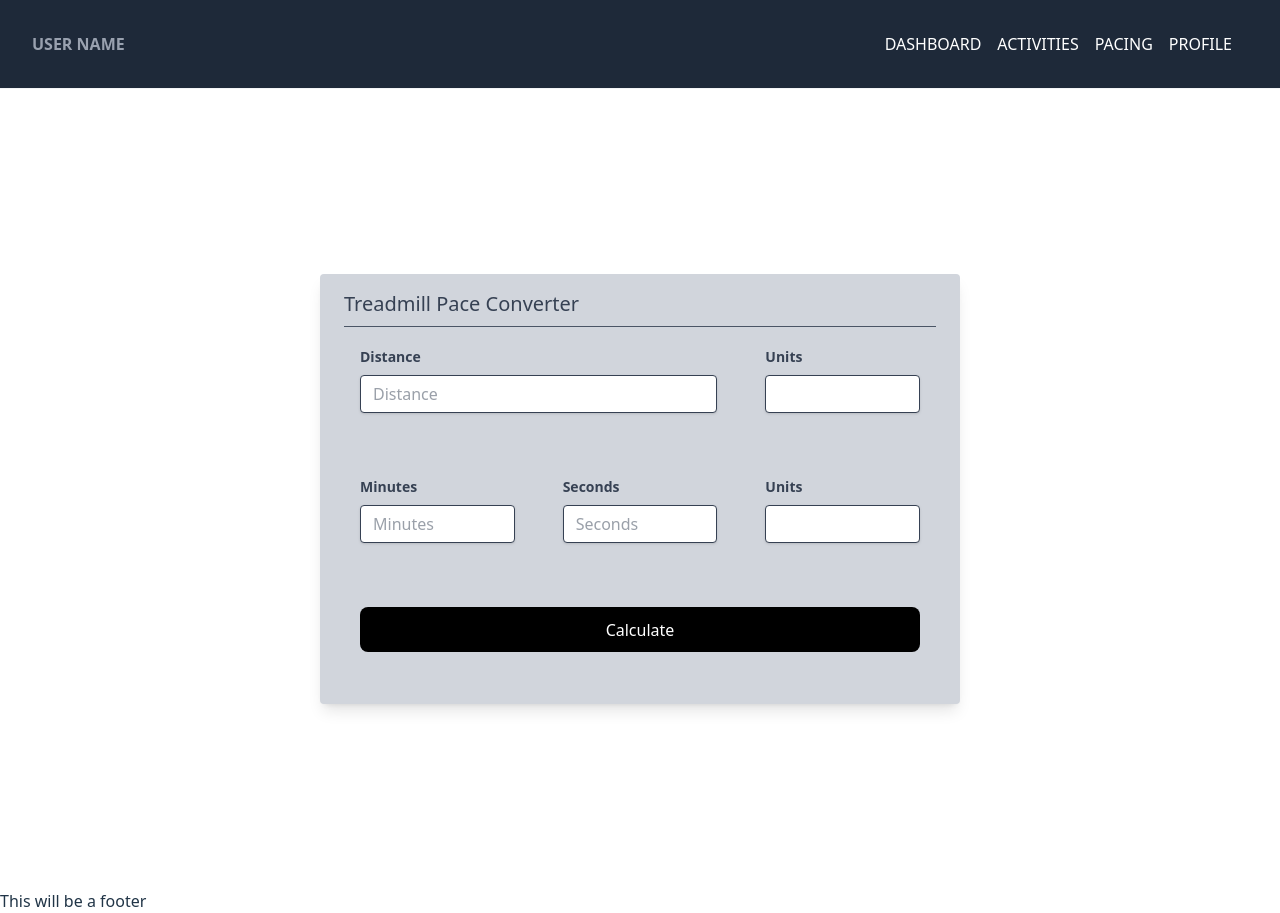
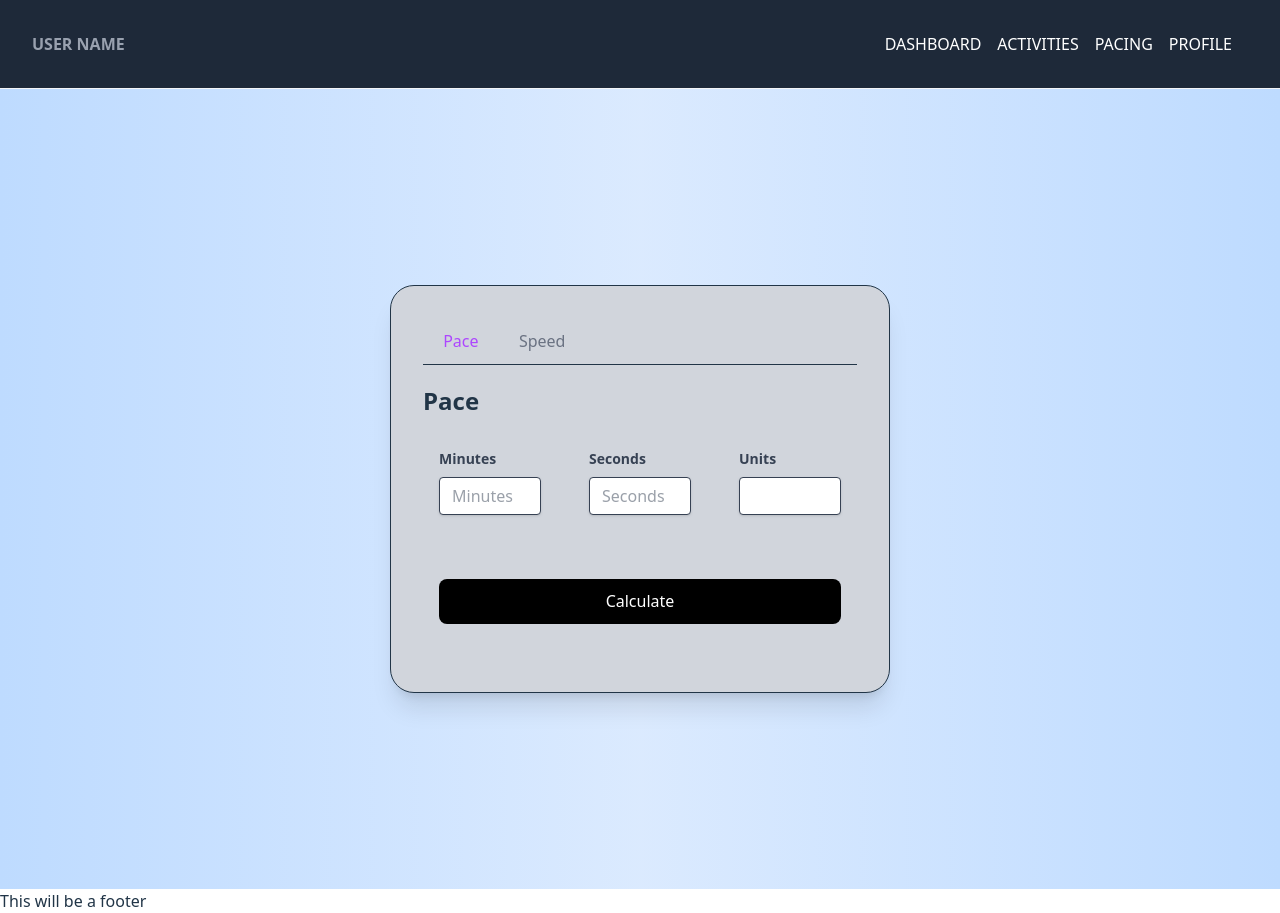
Before and after one commit to BrandtDavis/race-prep-multi-tool, a React (Vite) app in the folder client/: page /pace-converter in a window 1280 px wide. Built offline with nearby package versions, Linux system fonts and the light colour scheme.

Commit message:
Refactor, and implement tabs on main card

```diff
--- a/client/src/pages/PaceConverterPage.tsx
+++ b/client/src/pages/PaceConverterPage.tsx
@@ -1,124 +1,72 @@
-import NumericInput from "../components/inputs/numericInput";
-import SelectInput from "../components/inputs/selectInput";
-import CalculateButton from "../components/inputs/calculateButton";
-import { useState } from "react";
+import PaceCalculatorCard from "../components/cards/PaceCalculatorCard";
+import SpeedCalculatorCard from "../components/cards/SpeedCalculatorCard";
+
+import { act, useState } from "react";
 
 function PaceConverterPage() {
-  const [distance, setDistance] = useState("");
-  const [minutes, setMinutes] = useState("");
-  const [seconds, setSeconds] = useState("");
+  const [activeTab, setActiveTab] = useState("tab1")
 
-  const [distancePerHourUnits, setDistancePerHourUnits] = useState("");
-  const [minutesPerDistanceUnit, setMinutesPerDistanceUnit] = useState("");
+  const tabs = [
+    {id: "tab1", label: "Pace"},
+    {id: "tab2", label: "Speed"}
+  ];
 
-  const handleClick = async (
-    event: React.MouseEvent<HTMLButtonElement, MouseEvent>,
-  ) => {
-    const response = await fetch(
-      "http://localhost:5000/convert_pace?distance=10&pace=3:58&input_units=min/km&output_units=miles/hour",
-    );
-    const data = await response.json();
-    console.log("data: ", data);
-    console.log("event: ", event);
-  };
+  const tabContent = {
+    tab1: (
+      <div>
+        <h2 className="mb-3 text-2xl font-bold">Pace</h2>
+          <PaceCalculatorCard />
+      </div>
+    ),
+    tab2: (
+      <div>
+        <h2 className="mb-3 text-2xl font-bold">Speed</h2>
+          <SpeedCalculatorCard />
+      </div>
+    )
+  }
 
   return (
-    <div className="flex h-screen">
-      <div className="m-auto w-1/2 bg-gray-300 rounded overflow-hidden shadow-lg flex-wrap">
-        <div className="px-6 py-4">
-          <div className="text-gray-700 text-basefont-bold text-xl mb-2">
-            Treadmill Pace Converter
-          </div>
-          <hr className="border-gray-600 mt-2"></hr>
+    <div className="min h-screen w-full flex items-center justify-center
+      bg-gradient-to-r from-blue-200 via-blue-100 to-blue-200">
+        <div className="max-w-[500px] rounded-3xl border bg-gray-300 p-8 mx-10 shadow-xl space-y-5">
 
-          <form method="" className="w-full">
-            <div
-              id="paceConverterForm"
-              className="container grid w-full grid-cols-6 gap-12 px-4 py-5"
+        {/* Tabs */}
+        <div className="flex flex-wrap border-b">
+          {tabs.map((tab) => (
+            <button
+              key={tab.id}
+              className={`px-4 py-2 font-semibold ${
+                activeTab == tab.id
+                  ? "border-b-2 border-purple-5 text-purple-500"
+                  : "text-gray-500 hover:text-purple-500"
+              }`}
+              onClick={() => setActiveTab(tab.id)}
             >
-              <div className="col-span-4 mb-4">
-                <NumericInput
-                  inputId="distance"
-                  fieldName="distance"
-                  fieldValue={distance}
-                  onChange={(event: React.ChangeEvent<HTMLInputElement>) =>
-                    setDistance(event.target.value)
-                  }
-                  labelValue="Distance"
-                  placeholder="Distance"
-                />
-              </div>
+              {tab.label}
+            </button>
+          ))}
+        </div>
 
-              <div className="col-span-2 mb-4">
-                <SelectInput
-                  inputId="distancePerHourUnits"
-                  fieldName="distancePerHourUnits"
-                  fieldValue={distancePerHourUnits}
-                  onChange={(event: React.ChangeEvent<HTMLInputElement>) =>
-                    setDistancePerHourUnits(event.target.value)
-                  }
-                  labelValue="Units"
-                  choices={[
-                    { value: "km/hour", text: "KM/Hour" },
-                    { value: "miles/hour", text: "Miles/Hour" },
-                  ]}
-                />
-              </div>
+        {/* Tab Contents */}
+        <div>
+          {tabContent[activeTab]}
+        </div>
+        </div>
 
-              <div className="col-span-2 mb-4">
-                <NumericInput
-                  inputId="minutes"
-                  fieldName="minutes"
-                  fieldValue={minutes}
-                  onChange={(event: React.ChangeEvent<HTMLInputElement>) =>
-                    setMinutes(event.target.value)
-                  }
-                  labelValue="Minutes"
-                  placeholder="Minutes"
-                />
-              </div>
+      {/* <div className="flex h-screen"> */}
+        {/* <div className="m-auto w-1/2 bg-gray-300 rounded overflow-hidden shadow-lg flex-wrap"> */}
+          {/* <div className="px-6 py-4"> */}
+            {/* <div className="text-gray-700 text-basefont-bold text-xl mb-2"> */}
+              {/* Treadmill Pace Converter */}
+            {/* </div> */}
+            {/* <hr className="border-gray-600 mt-2"></hr> */}
 
-              <div className="col-span-2 mb-4">
-                <NumericInput
-                  inputId="seconds"
-                  fieldName="seconds"
-                  fieldValue={seconds}
-                  onChange={(event: React.ChangeEvent<HTMLInputElement>) =>
-                    setSeconds(event.target.value)
-                  }
-                  labelValue="Seconds"
-                  placeholder="Seconds"
-                />
-              </div>
-
-              <div className="col-span-2 mb-4">
-                <SelectInput
-                  inputId="minutesPerDistanceUnits"
-                  fieldName="minutesPerDistanceUnit"
-                  fieldValue={minutesPerDistanceUnit}
-                  onChange={(event: React.ChangeEvent<HTMLInputElement>) =>
-                    setMinutesPerDistanceUnit(event.target.value)
-                  }
-                  labelValue="Units"
-                  choices={[
-                    { value: "mins/km", text: "Mins/KM" },
-                    { value: "mins/mile", text: "Mins/Mile" },
-                  ]}
-                />
-              </div>
-
-              <div className="col-span-6 mb-4">
-                <CalculateButton
-                  buttonText="Calculate"
-                  handleClick={(
-                    event: React.MouseEvent<HTMLButtonElement, MouseEvent>,
-                  ) => handleClick(event)}
-                />
-              </div>
-            </div>
-          </form>
-        </div>
-      </div>
+            {/* <form method="" className="w-full"> */}
+            {/* </form> */}
+          {/* </div> */}
+        {/* </div> */}
+      {/* </div> */}
     </div>
   );
 }
```
